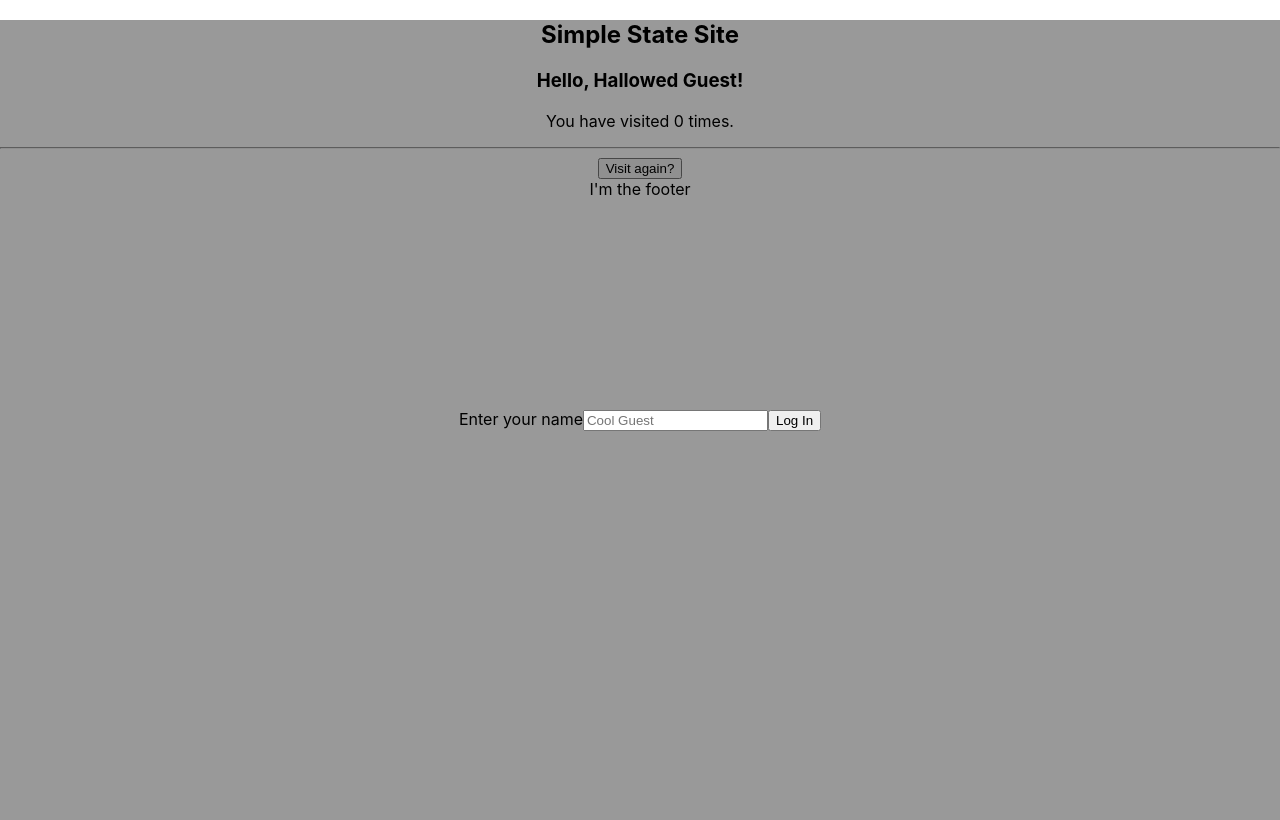
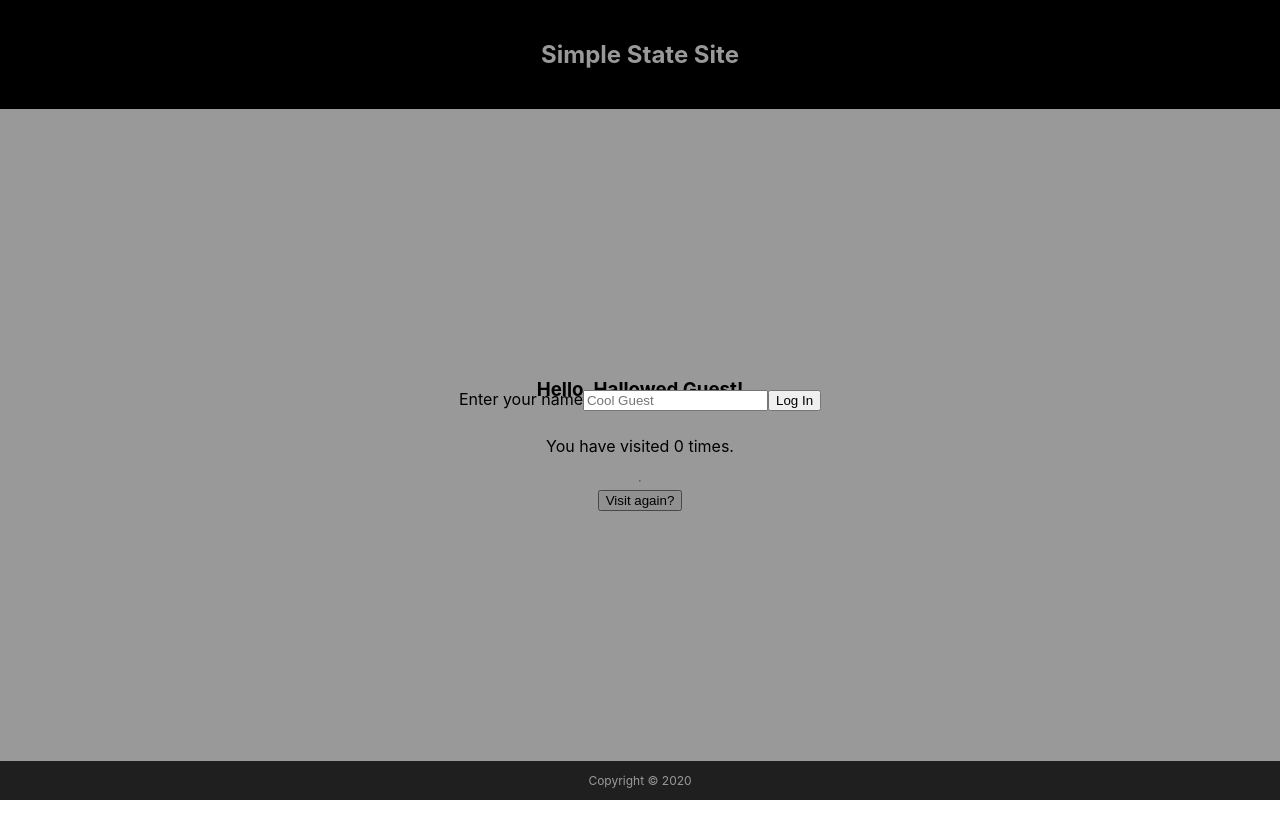
Before and after one commit to bluestormcreative/jsforwp-react-bootcamp, a React (Create React App) app in the folder week3/simple-state-site/: page / in a window 1280 px wide. Built offline with nearby package versions, Linux system fonts and the light colour scheme.

Commit message:
Add some styles for main site components

```diff
--- a/week3/simple-state-site/src/App.css
+++ b/week3/simple-state-site/src/App.css
@@ -1,4 +1,8 @@
 .App {
+	display: flex;
+	flex-direction: column;
+	height: 100vh;
+	justify-content: space-between;
 	text-align: center;
 }
 
--- a/week3/simple-state-site/src/components/Content/content.css
+++ b/week3/simple-state-site/src/components/Content/content.css
@@ -0,0 +1,9 @@
+.site-content {
+	align-items: center;
+	display: flex;
+	flex-direction: column;
+	justify-content: center;
+	margin: 0 auto;
+	padding: 100px;
+	width: 80%;
+}
--- a/week3/simple-state-site/src/components/Content/index.js
+++ b/week3/simple-state-site/src/components/Content/index.js
@@ -1,4 +1,5 @@
 import React from 'react';
+import './content.css';
 
 const Content = (props) => {
 	const { loginCount, greeting, visitAgain } = props;
--- a/week3/simple-state-site/src/components/Footer/footer.css
+++ b/week3/simple-state-site/src/components/Footer/footer.css
@@ -0,0 +1,5 @@
+.site-footer {
+	background-color: #333;
+	color: white;
+	font-size: 12px;
+}
--- a/week3/simple-state-site/src/components/Footer/index.js
+++ b/week3/simple-state-site/src/components/Footer/index.js
@@ -1,7 +1,17 @@
 import React from 'react';
+import './footer.css';
 
 export default class Footer extends React.Component {
+	copyright = () => {
+		const date = new Date();
+		const year = date.getFullYear();
+		return year;
+	};
 	render() {
-		return `I'm the footer`;
+		return (
+			<footer className='site-footer'>
+				<p className='copyright'>Copyright &copy; {this.copyright()}</p>
+			</footer>
+		);
 	}
 }
--- a/week3/simple-state-site/src/components/Header/header.css
+++ b/week3/simple-state-site/src/components/Header/header.css
@@ -0,0 +1,10 @@
+.site-header {
+	background-color: black;
+	color: white;
+	padding: 40px 0;
+}
+
+.site-header h2 {
+	margin: 0;
+	padding: 0;
+}
--- a/week3/simple-state-site/src/components/Header/index.js
+++ b/week3/simple-state-site/src/components/Header/index.js
@@ -1,5 +1,6 @@
 import React from 'react';
 import Overlay from '../Overlay';
+import './header.css';
 
 export default class Header extends React.Component {
 	render() {
```
Lines whose indentation alone changed are shown as unchanged.
